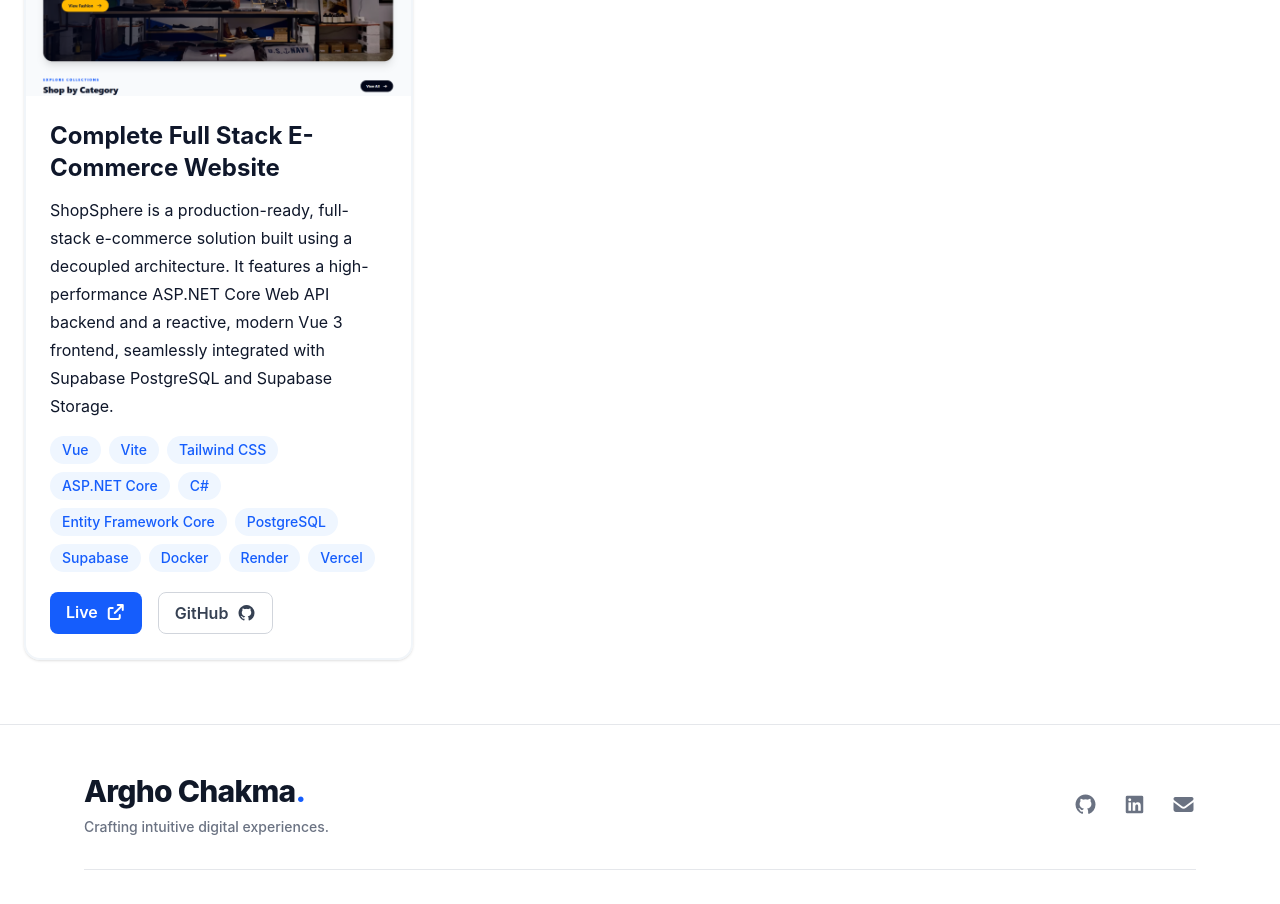
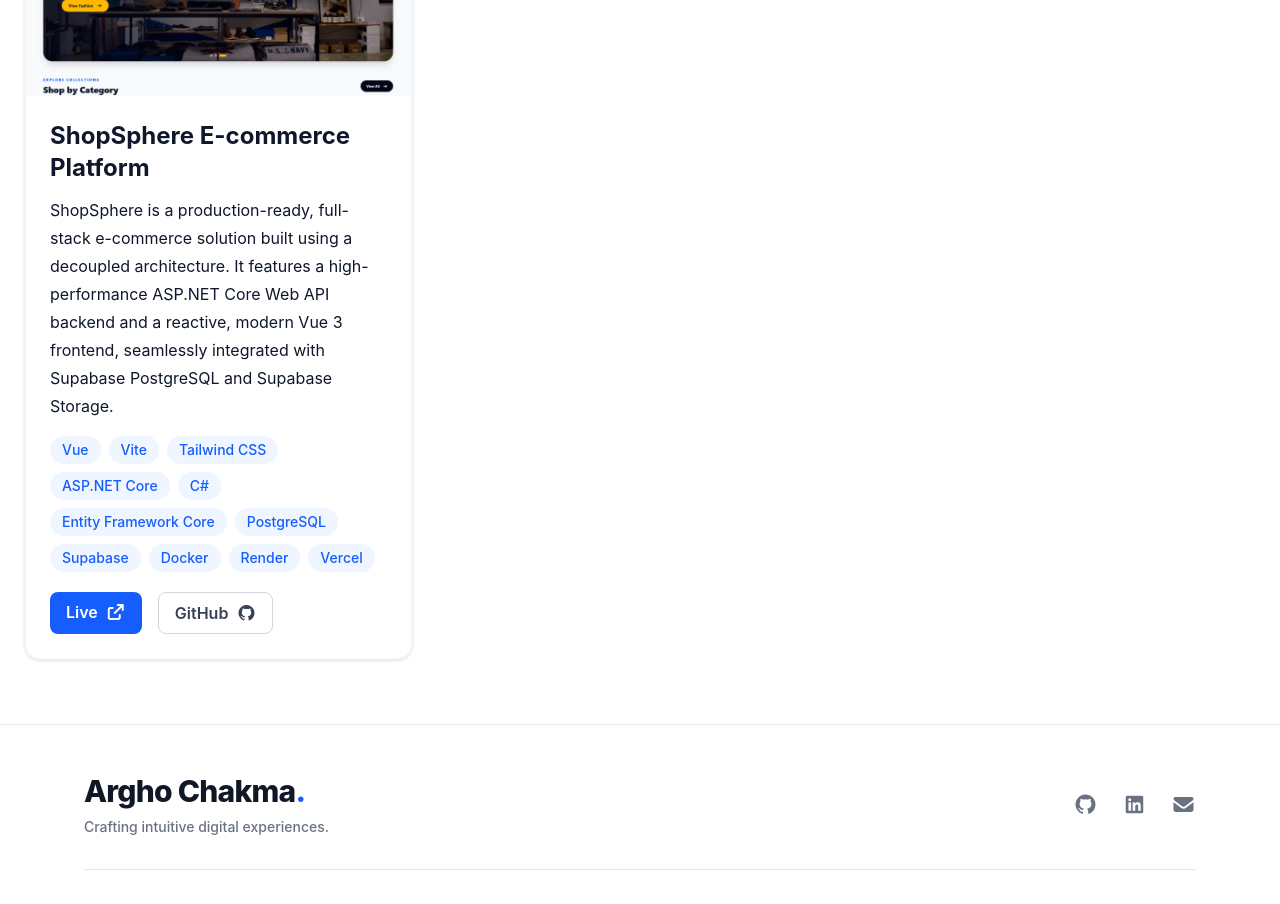
Before and after one commit to ArghoPH/arghochakma, a Vue app: page /projects in a window 1280 px wide. Shown: the part 1080-1984 px from the top of the page. Built offline with nearby package versions, Linux system fonts and the light colour scheme.

Commit message:
added changes in data

```diff
--- a/src/data/projects.js
+++ b/src/data/projects.js
@@ -36,7 +36,7 @@ export const projects = [
 
   {
     id: 4,
-    title: 'Complete Full Stack E-Commerce Website',
+    title: 'ShopSphere E-commerce Platform',
     description:
       'ShopSphere is a production-ready, full-stack e-commerce solution built using a decoupled architecture. It features a high-performance ASP.NET Core Web API backend and a reactive, modern Vue 3 frontend, seamlessly integrated with Supabase PostgreSQL and Supabase Storage.',
     image: '/images/ecommerce-website.png',
```
